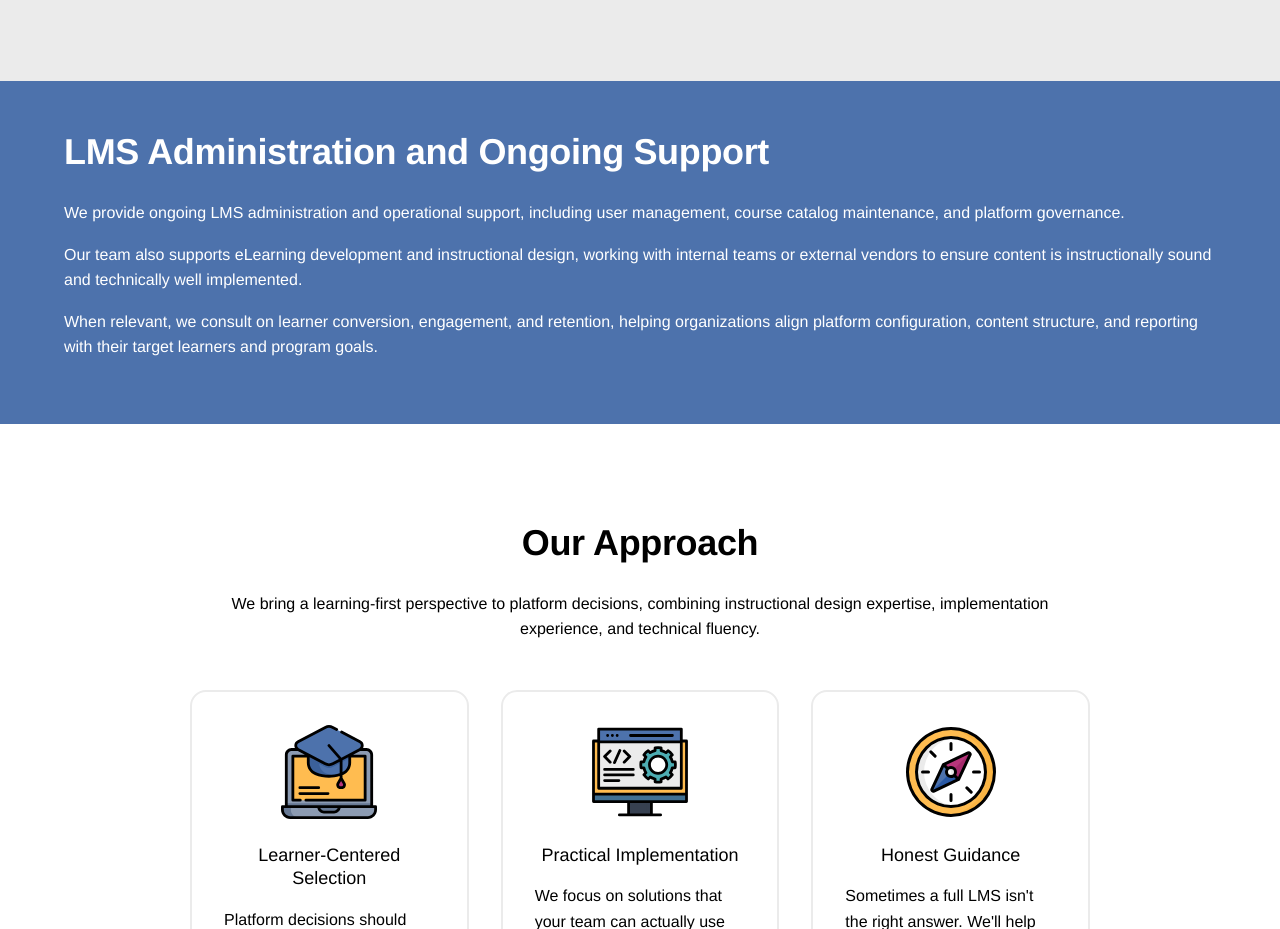
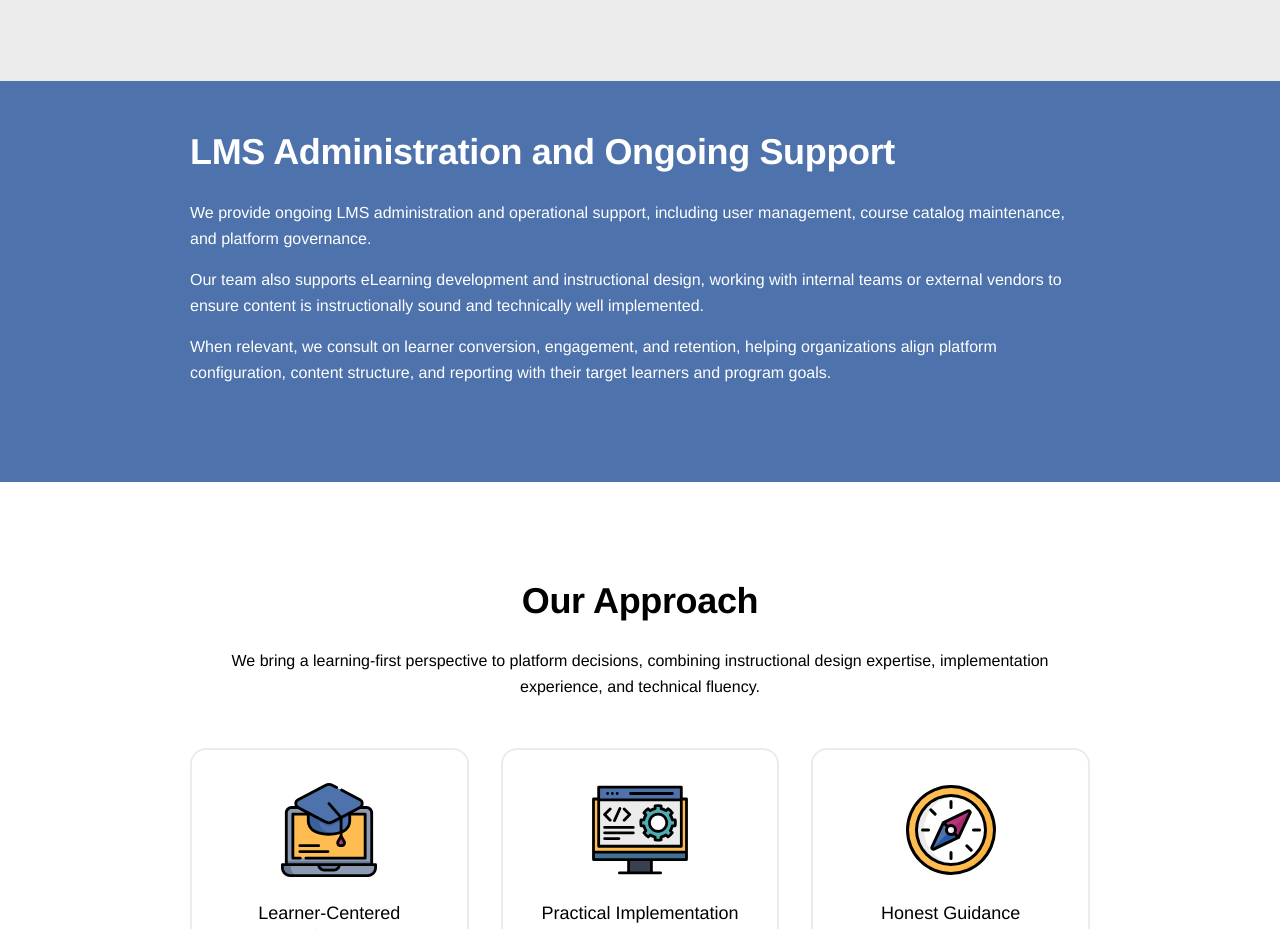
Before and after one commit to IntegralEd/integralplatforms, a website: page src/index.html in a window 1280 px wide. Shown: the part 3520-4449 px from the top of the page. Drawn offline with Linux system fonts and the light colour scheme.

Commit message:
LMS Admin: use service-content width to match other blocks

```diff
--- a/src/index.html
+++ b/src/index.html
@@ -231,7 +231,7 @@
   <!-- LMS Administration and Ongoing Support -->
   <section class="photo-background-section" style="background-color: #4D72AC;">
     <div class="container">
-      <div>
+      <div class="service-content">
         <h2>LMS Administration and Ongoing Support</h2>
         <p>
           We provide ongoing LMS administration and operational support, including user management, course catalog
```
